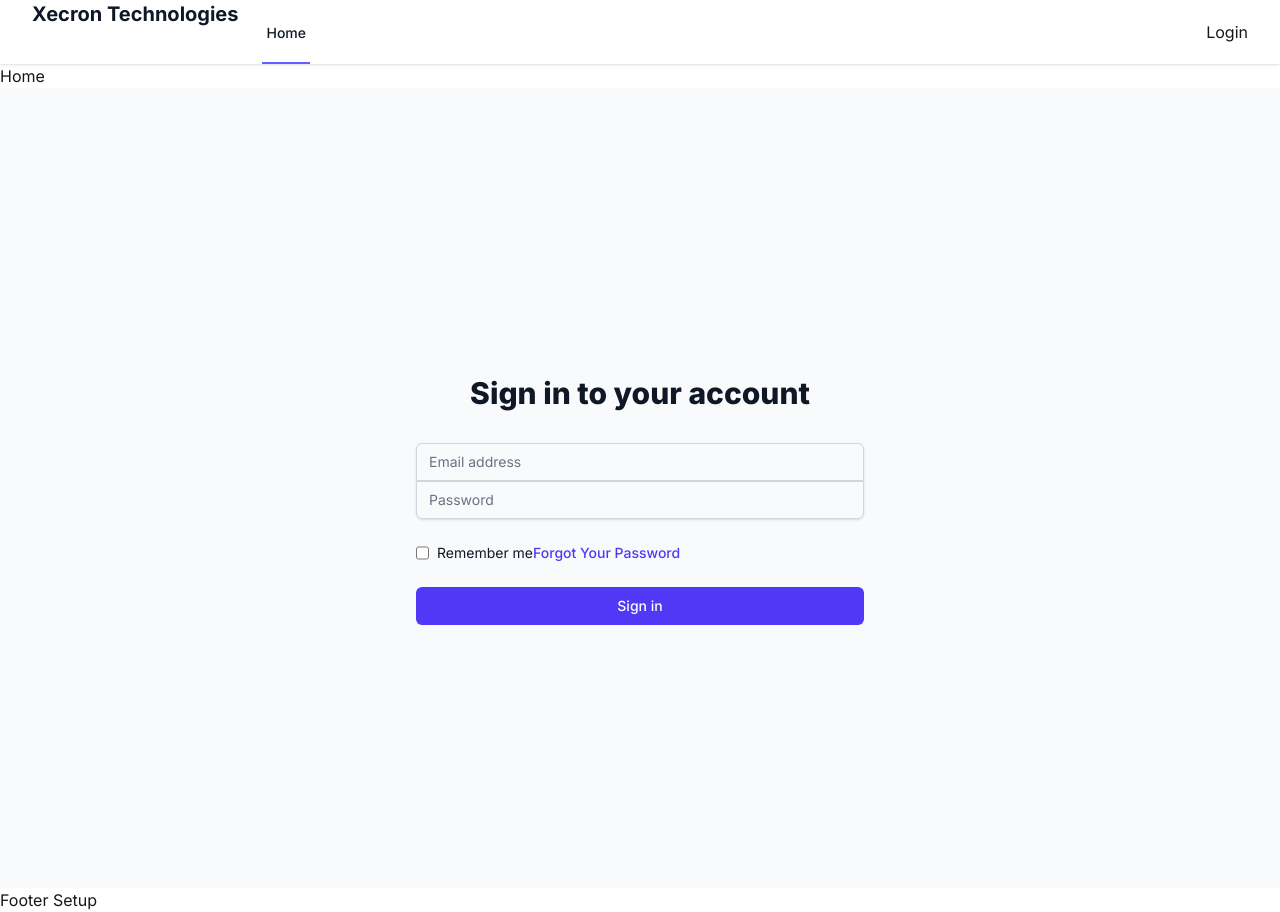
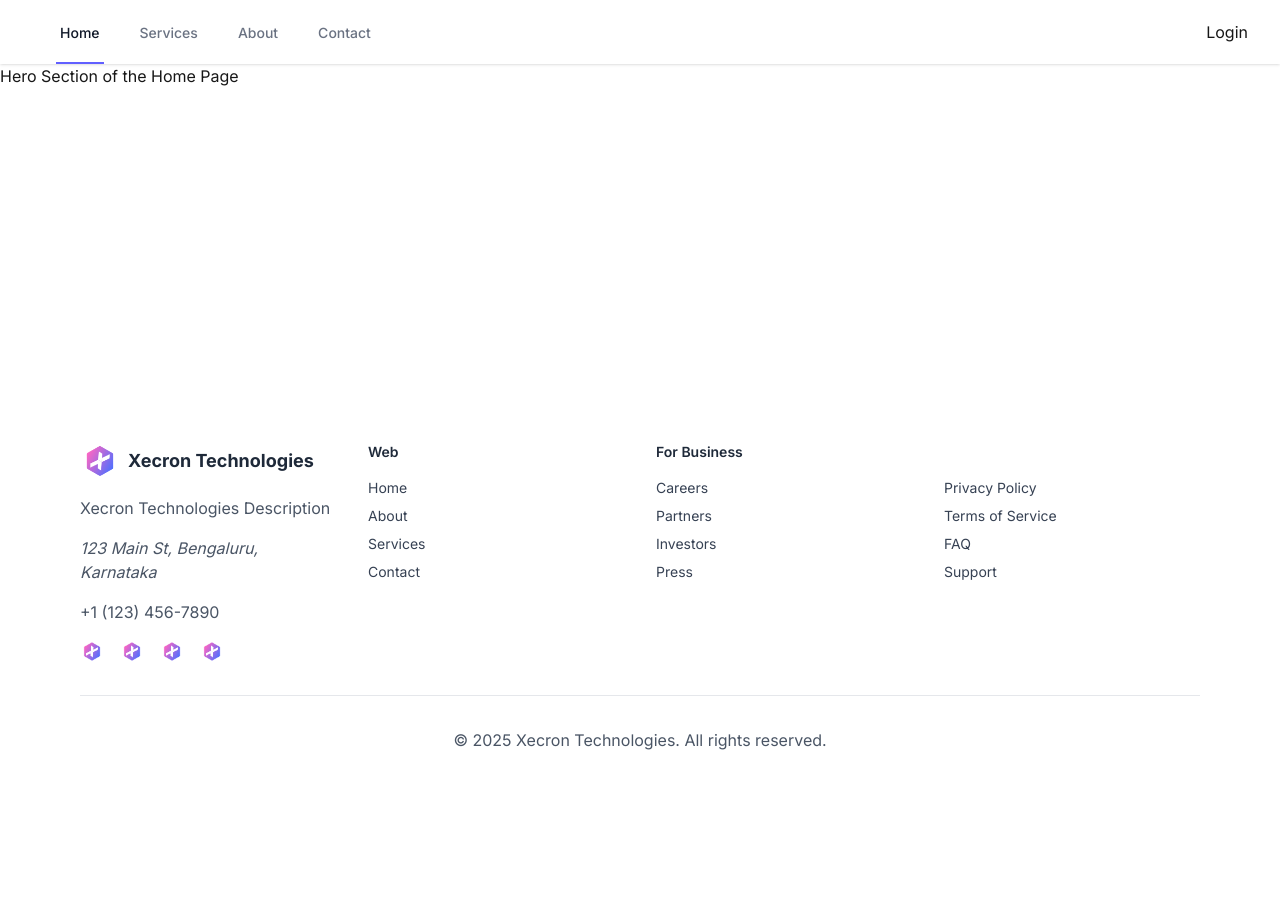
Before and after one commit to XecronTechnologies/Xecron-NextJS, a Next.js app in the folder frontend/: page / in a window 1280 px wide. After the commit the page ends 800 px from the top, so only its background shows below. Built offline with nearby package versions, Linux system fonts and the light colour scheme.

Commit message:
Footer Added

```diff
--- a/frontend/src/app/layout.tsx
+++ b/frontend/src/app/layout.tsx
@@ -2,6 +2,7 @@ import type { Metadata ,Viewport} from "next";
 import { Inter } from "next/font/google";
 import { Providers } from "@/redux/providers"; //https://chat.deepseek.com/a/chat/s/01b4bdf6-f162-494c-ae83-6407334f3a9c
 import Navbar from "@/components/common/Navbar";
+import { FooterBar } from "@/components/common/FooterBar";
 import "./globals.css";
 
 const inter = Inter({ subsets: ["latin"] });
@@ -30,7 +31,7 @@ return(
         <div className="min-h-screen flex flex-col">
           <Navbar />
           <main className="flex-grow">{children}</main>
-          <h1>Footer Setup</h1> {/* Change with Component */}
+          <FooterBar />
         </div>
       </Providers>
     </body>
--- a/frontend/src/app/page.tsx
+++ b/frontend/src/app/page.tsx
@@ -1,12 +1,13 @@
 // import Image from "next/image";
 
 import LoginPage from "./login/page";
+import { HomeHeroSection } from "@/components/home/HeroSection";
 
 export default function Home() {
   return (
     <>
-    Home
-    <LoginPage />
+    <HomeHeroSection />
+    {/* <LoginPage /> */}
     </>
   );
 }
--- a/frontend/src/app/services/page.tsx
+++ b/frontend/src/app/services/page.tsx
@@ -1,7 +1,7 @@
 export default function ServicePage() {
     return (
       <div>
-        {/* Your contact page content */}
+       <h1>Service Page is this</h1>
       </div>
     )
   }
--- /dev/null
+++ b/frontend/src/components/common/FooterBar.tsx
@@ -0,0 +1,84 @@
+// Suggested code may be subject to a license. Learn more: ~LicenseLog:525241418.
+"use client";
+
+import React, { useState } from "react";
+import { useAppSelector } from "@/redux/hooks";
+import Image from "next/image";
+import Link from "next/link";
+import { useSelectedLayoutSegment } from "next/navigation";
+
+export const FooterBar: React.FC = () => {
+    const { companyInfo, pagelinks, businessLinks, extraLinks } = useAppSelector((state) => state.footer);
+    return (
+        <footer className="bg-white text-gray-900 py-12 px-4 md:px-10 lg:px-20 flex justify-center items-center">
+            <div className="container mx-auto">
+                <div className="grid grid-cols-1 md:grid-cols-2 lg:grid-cols-4 gap-8">
+                    {/* Column 1: Company Info */}
+                    <div className="space-y-4">
+                        <div className="flex items-center">
+                            <Image src={companyInfo.logo} width={40} height={40} alt="Company Logo" className="mr-2" />
+                            <span className="text-lg font-bold text-gray-800">Xecron Technologies</span>
+                        </div>
+                        <p className="text-gray-600">{companyInfo.description}</p>
+                        <address className="text-gray-600">{companyInfo.address}</address>
+                        <p className="text-gray-600">{companyInfo.phone}</p>
+                        <div className="flex space-x-4">
+                            {companyInfo.socialMedia.map((social) => (
+                                <a key={social.name} href={social.url} target="_blank" rel="noopener noreferrer" className="hover:text-gray-900 transition-colors">
+                                    <Image src={social.icon} alt={social.name} width={24} height={24} />
+                                </a>
+                            ))}
+                        </div>
+                    </div>
+
+                    {/* Column 2: Pages */}
+                    <div>
+                        <h3 className="text-sm font-semibold mb-4 text-gray-800">Web</h3>
+                        <ul className="space-y-2 text-sm">
+                            {pagelinks.map((link) => (
+                                <li key={link.name}>
+                                    <Link href={link.url} className="text-gray-700 hover:text-gray-900 transition-colors" >
+                                        {link.name}
+                                    </Link>
+                                </li>
+                            ))}
+                        </ul>
+                    </div>
+
+                    {/* Column 3: For Business */}
+                    <div>
+                        <h3 className="text-sm font-semibold mb-4 text-gray-800">For Business</h3>
+                        <ul className="space-y-2 text-sm">
+                            {businessLinks.map((link) => (
+                                <li key={link.name}>
+                                    <Link href={link.url} className="text-gray-700 hover:text-gray-900 transition-colors" >
+                                        {link.name}
+                                    </Link>
+                                </li>
+                            ))}
+                        </ul>
+                    </div>
+
+                    {/* Column 4: Extra Links */}
+                    <div>
+                        <h3 className="text-sm font-semibold mb-4 text-gray-800"><br /></h3>
+                        <ul className="space-y-2 text-sm">
+                            {extraLinks.map((link) => (
+                                <li key={link.name}>
+                                    <Link href={link.url} className="text-gray-700 hover:text-gray-900 transition-colors" >
+                                        {link.name}
+                                    </Link>
+                                </li>
+                            ))}
+                        </ul>
+                    </div>
+
+
+                </div>{/* border-gray-200 */}
+                <div className="border-t border-gray-200 mt-8 pt-8 text-center text-gray-600">
+                    <p>&copy; {new Date().getFullYear()} Xecron Technologies. All rights reserved.</p>
+                </div>
+            </div>
+        </footer>
+    )
+}
--- a/frontend/src/components/common/Navbar.tsx
+++ b/frontend/src/components/common/Navbar.tsx
@@ -10,9 +10,9 @@ const Navbar = () => {
 
     const routes =[
         {path: "/",name:"Home"},
-        // {path:"/services",name:"Services"},
-        // {path:"/about",name:"About"},
-        // {path:"/contact",name:"Contact"},
+        {path:"/services",name:"Services"},
+        {path:"/about",name:"About"},
+        {path:"/contact",name:"Contact"},
     ];
 
     return(
@@ -20,9 +20,9 @@ const Navbar = () => {
             <div className="max-w-7xl mx-auto px-4 sm:px-6 lg:px-8">
                 <div className="flex justify-between h-16">
                     <div className="flex item-center">
-                        <Link href="/" className="text-xl font-bold text-gray-900">
+                        {/* <Link href="/" className="text-xl font-bold text-gray-900">
                         Xecron Technologies
-                        </Link>
+                        </Link> */}
                         <div className="hidden sm:ml-6 sm:flex sm:space-x-8">
                             {routes.map((route)=>(
                                 <Link key={route.path} href={route.path} className={`${pathname===route.path?"border-indigo-500 text-gray-900":"border-transparent text-gray-500 hover:border-gray-300 hover:text-gray-700"} inline-flex items-center px-1 pt-1 border-b-2 text-sm font-medium`}>
--- /dev/null
+++ b/frontend/src/components/home/HeroSection.tsx
@@ -0,0 +1,12 @@
+"use client"
+import React, {useState} from "react";
+
+export const HomeHeroSection:React.FC = ()=>{
+    const [check,setCheck] = useState("Sample")
+
+    return (
+        <div>
+            <h2>Hero Section of the Home Page</h2>
+        </div>
+    )
+}
--- /dev/null
+++ b/frontend/src/redux/slices/footerSlice.ts
@@ -0,0 +1,84 @@
+import { createSlice, PayloadAction } from "@reduxjs/toolkit";
+
+interface SocialMedia {
+    name: string;
+    icon: string;
+    url: string;
+}
+
+interface CompanyInfo {
+    logo: string;
+    description: string;
+    address: string;
+    phone: string;
+    socialMedia: SocialMedia[];
+}
+
+interface LinkItem {
+    name: string;
+    url: string;
+}
+
+interface FooterState {
+    companyInfo: CompanyInfo;
+    pagelinks: LinkItem[];
+    businessLinks: LinkItem[];
+    extraLinks: LinkItem[];
+}
+
+const initialState: FooterState = {
+    companyInfo: {
+        logo: '/logo.png',
+        description: "Xecron Technologies Description",
+        address: "123 Main St, Bengaluru, Karnataka",
+        phone: "+1 (123) 456-7890",
+        socialMedia: [
+            { name: "Facebook", icon: '/logo.png', url: "#" },
+            { name: "Twitter", icon: '/logo.png', url: "#" },
+            { name: "Instagram", icon: '/logo.png', url: "#" },
+            { name: "LinkedIn", icon: '/logo.png', url: "#" },
+        ],
+    },
+    pagelinks: [
+        { name: "Home", url: '/' },
+        { name: "About", url: '/about' },
+        { name: "Services", url: '/services' },
+        { name: "Contact", url: '/contact' },
+    ],
+    businessLinks: [
+        { name: "Careers", url: "/careers" },
+        { name: "Partners", url: '/partners' },
+        { name: "Investors", url: '/investors' },
+        { name: "Press", url: '/press' },
+    ],
+    extraLinks: [
+        { name: "Privacy Policy", url: "/privacy" },
+        { name: "Terms of Service", url: '/terms' },
+        { name: "FAQ", url: 'faq' },
+        { name: "Support", url: "/support" },
+    ],
+};
+
+
+
+export const footerSlice = createSlice({
+    name: 'footer',
+    initialState: initialState,
+    reducers: {
+        updateCompanyInfo: (state, action: PayloadAction<Partial<CompanyInfo>>) => {
+            state.companyInfo = { ...state.companyInfo, ...action.payload };
+        },
+        updatePageLinks: (state, action: PayloadAction<LinkItem[]>) => {
+            state.pagelinks = action.payload;
+        },
+        updateBusinessLinks: (state, action: PayloadAction<LinkItem[]>) => {
+            state.businessLinks = action.payload;
+        },
+        updateExtraLinks: (state, action: PayloadAction<LinkItem[]>) => {
+            state.extraLinks = action.payload;
+        },
+    },
+});
+
+export const { updateCompanyInfo, updatePageLinks, updateBusinessLinks, updateExtraLinks } = footerSlice.actions;
+export default footerSlice.reducer;
--- a/frontend/src/redux/store.ts
+++ b/frontend/src/redux/store.ts
@@ -1,9 +1,11 @@
 import { configureStore } from "@reduxjs/toolkit";
 import authReducer from "./slices/authSlice"
+import footerReducer from "./slices/footerSlice";
 
 export const store = configureStore({
     reducer:{
         auth:authReducer,
+        footer:footerReducer,
     }
 })
 
```
Also changed, not shown: frontend/public/logo.png (added).
